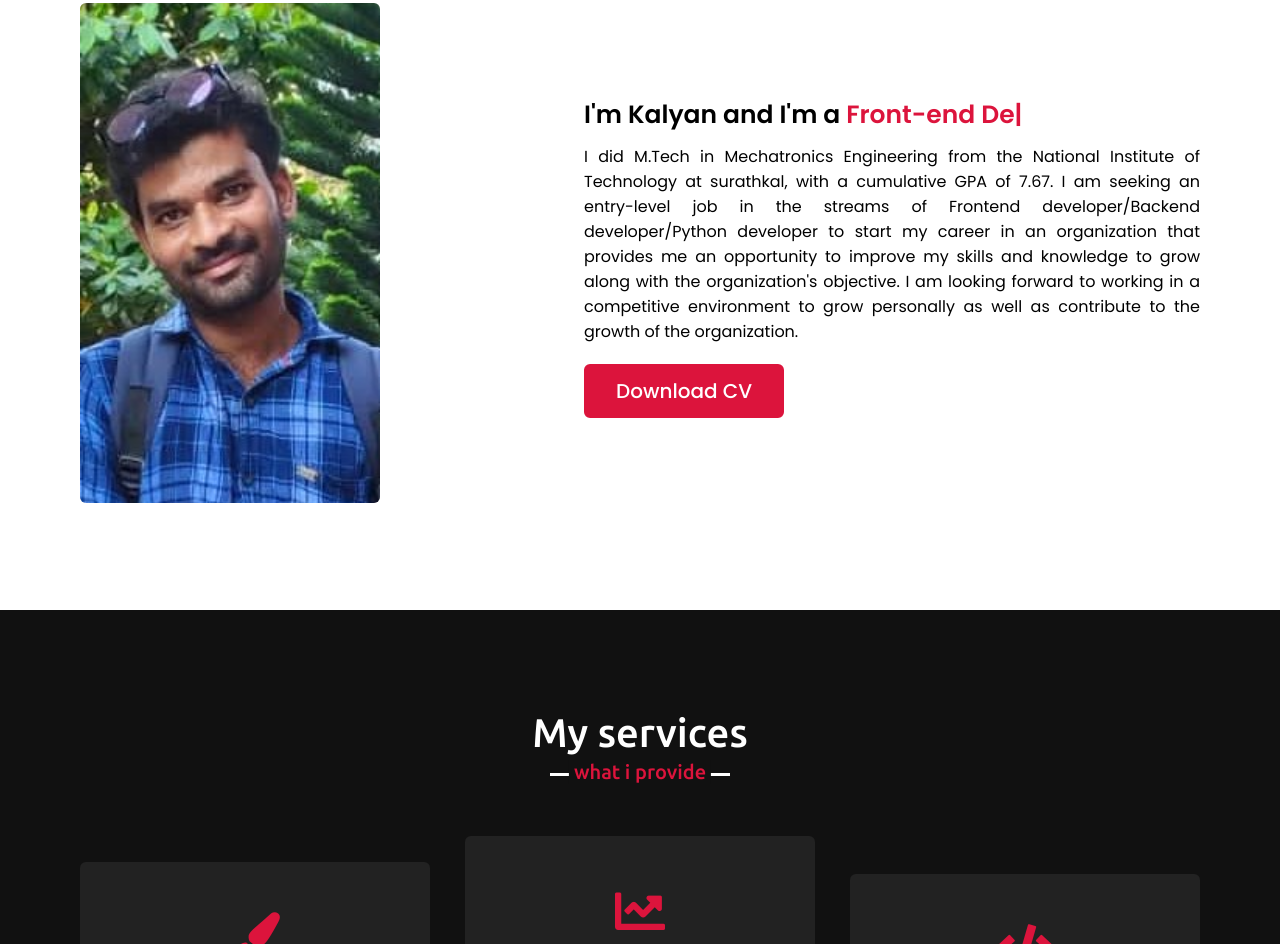
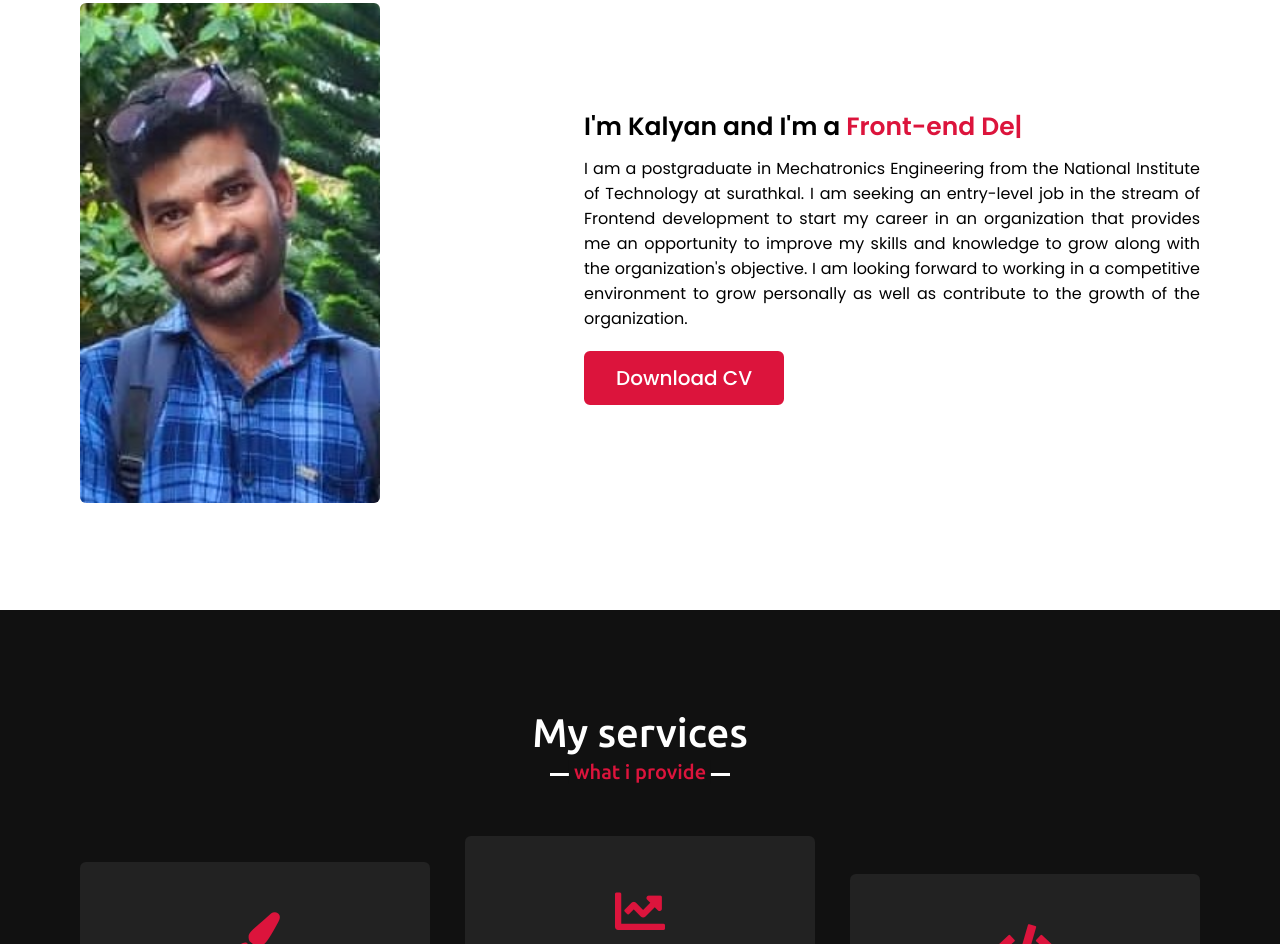
Before and after one commit to kalyan-81/Portfolio, a plain HTML site: page index.html in a window 1280 px wide. Shown: the part 1023-1967 px from the top of the page. Drawn offline with nearby package versions, Linux system fonts and the light colour scheme.

Commit message:
updated index.html

```diff
--- a/index.html
+++ b/index.html
@@ -53,7 +53,7 @@
                 </div>
                 <div class="column right">
                     <div class="text">I'm Kalyan and I'm a <span class="typing-2"></span></div>
-                    <p>I did M.Tech in Mechatronics Engineering from the National Institute of Technology at surathkal, with a cumulative GPA of 7.67. I am seeking an entry-level job in the streams of Frontend developer/Backend developer/Python developer to start my career in an organization that provides me an opportunity to improve my skills and knowledge to grow along with the organization's objective. I am looking forward to working in a competitive environment to grow personally as well as contribute to the growth of the organization.</p>
+                    <p>I am a postgraduate in Mechatronics Engineering from the National Institute of Technology at surathkal. I am seeking an entry-level job in the stream of Frontend development to start my career in an organization that provides me an opportunity to improve my skills and knowledge to grow along with the organization's objective. I am looking forward to working in a competitive environment to grow personally as well as contribute to the growth of the organization.</p>
                     <a href="https://drive.google.com/file/d/1ItPJ4FazWK7R-I0YET7pSSoMECqrPP0Z/view?usp=sharing">Download CV</a>
                 </div>
             </div>
```
